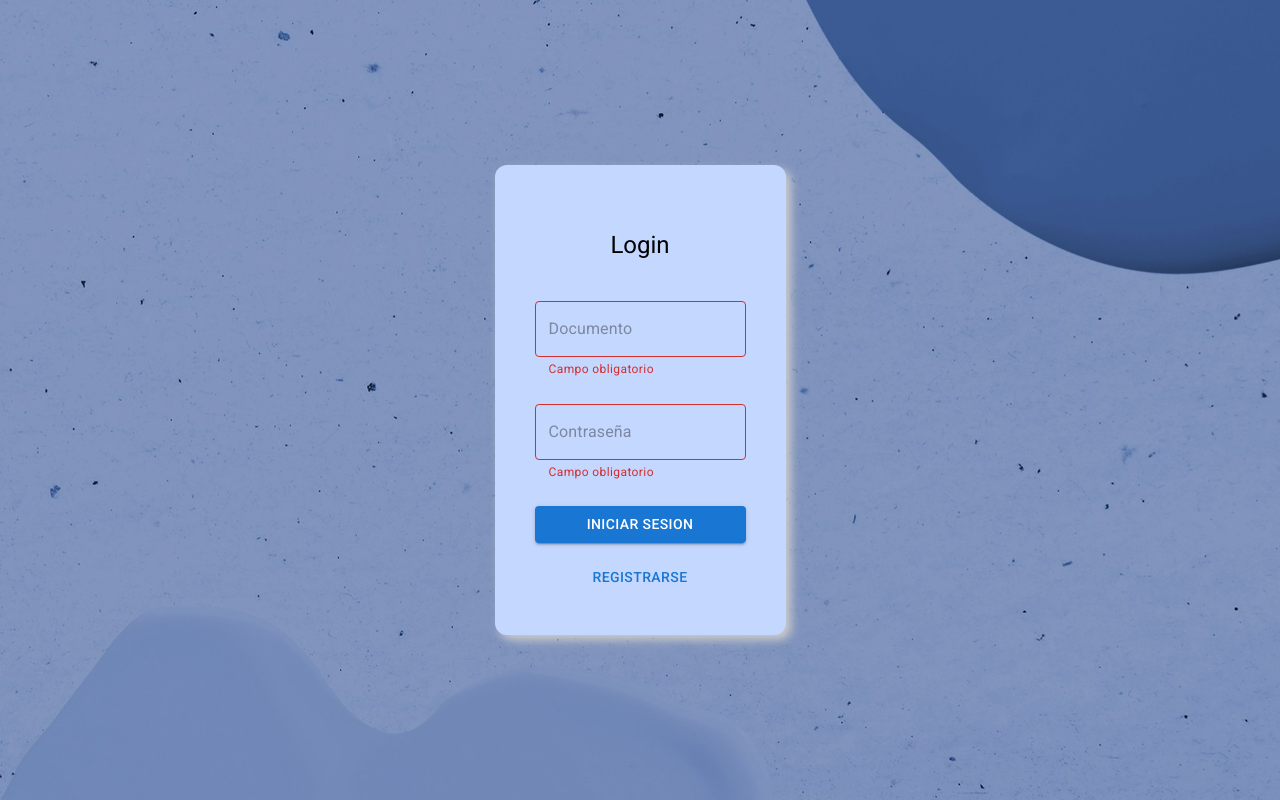
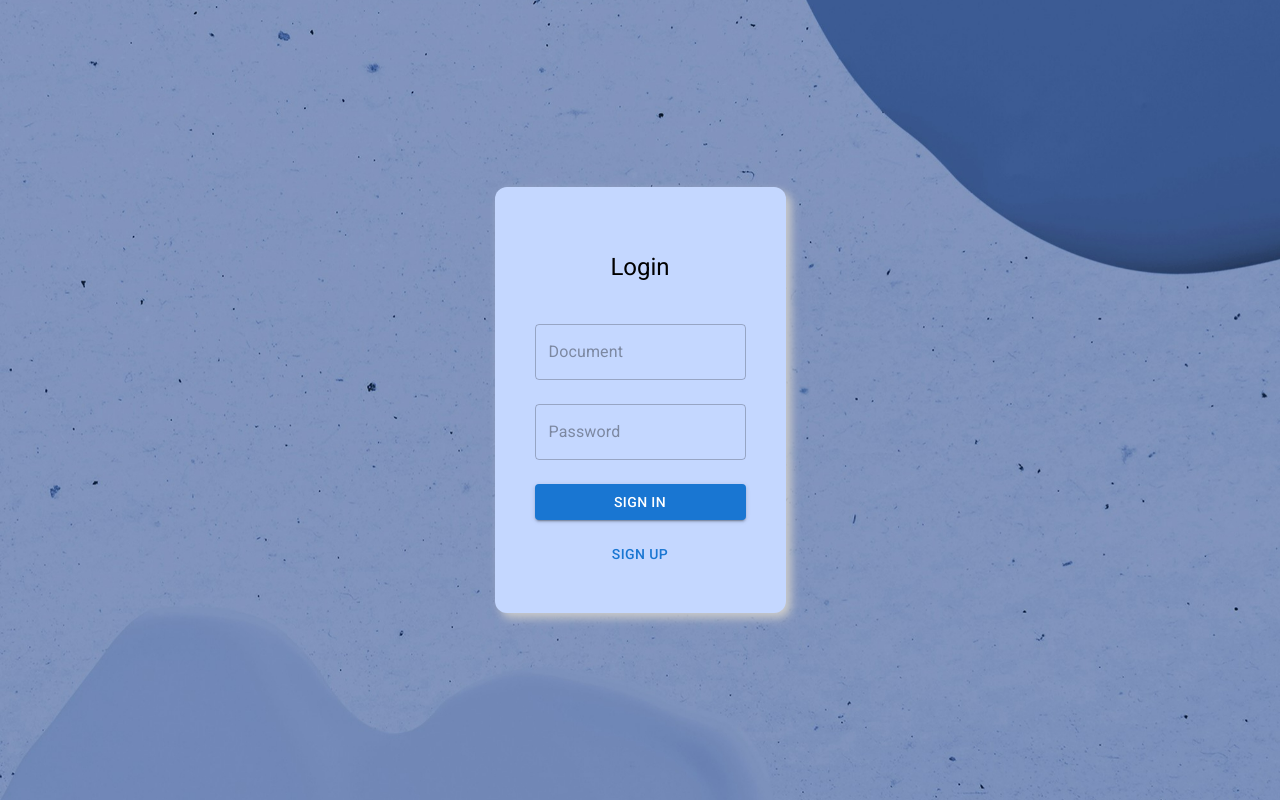
Before and after one commit to celeste2325/Condo-Complaints-Front-end-Application, a React (Create React App) app: page /create-complaint in a window 1280 px wide. Built offline with nearby package versions, Linux system fonts and the light colour scheme.

Commit message:
refactor: separate Sign Up and Login components
- separate the Sign-Up component from the Login component for better modularity.
- Enhanced error messages.
- Updated codebase from Spanish to English.

```diff
--- a/src/App.js
+++ b/src/App.js
@@ -9,6 +9,7 @@ import Persona from './components/Persona';
 import {Logout} from './components/Logout';
 import {AuthProvider} from './components/auth'
 import {CrearEdificio} from './components/CrearEdificio'
+import {SignUp} from "./components/SignUp";
 
 function App() {
     return (
@@ -17,6 +18,8 @@ function App() {
                 <Routes>
                     <Route path="/" element={<Login/>}/>
                     <Route path="/home" element={<Home/>}/>
+                    <Route path="/signUp" element={<SignUp/>}/>
+                    <Route path="/login" element={<Login/>}/>
                     <Route path="/create-complaint" element={< CreateComplaint/>}/>
                     <Route path="/consultar-reclamos" element={<Reclamo/>}/>
                     <Route path="/administrar-edificios" element={<Edificio/>}/>
--- a/src/components/Login.js
+++ b/src/components/Login.js
@@ -1,7 +1,7 @@
 import React, {useState} from 'react'
 import {Box, Button, TextField, Typography} from '@mui/material';
 import {makeStyles} from '@mui/styles';
-import {getIncioDeSesion, getPersonByDocument, registro} from '../services/serviceLogin'
+import {getIncioDeSesion} from '../services/serviceLogin'
 import fondo from '../assets/images/fondoLogin.jpg'
 import {useNavigate} from 'react-router-dom';
 import {useAuth} from './auth'
@@ -17,128 +17,55 @@ const useStyles = makeStyles(theme => ({
         justifyContent: 'center',
         alignItems: 'center'
     },
-    formulario: {
+    form: {
         backgroundColor: '#C4D7FF'
     }
-
 }))
 
 export const Login = () => {
-
+    const auth = useAuth();
+    const navigate = useNavigate();
     const classes = useStyles();
-
-    const auth = useAuth();
-    const [isRegistro, setIsRegistro] = useState(false);
-    const [inpust, setInpust] = useState({
-        documento: '',
-        contrasenia: ''
+    const [loginData, setLoginData] = useState({
+        document: '',
+        password: ''
     });
-    const [personaValida, setPersonaValida] = useState(false)
-    const [leyendaErrorDocumento, setLeyendaErrorDocumento] = useState('Campo obligatorio')
-    const [errorDocumento, setErrorDocumento] = useState(true)
-    const [errorContrasenia, setErrorContrasenia] = useState(true)
-    const [leyendaErrorContrasenia, setLeyendaErrorContrasenia] = useState('Campo obligatorio')
+    const [errorMessage, setErrorMessage] = useState('')
 
     const handleChange = (e) => {
-        setInpust((prevState) => ({
+        setLoginData((prevState) => ({
             ...prevState,
             [e.target.name]: e.target.value
 
         }))
-        validarCampos(e);
-    }
-    const validarCampos = (e) => {
-        if (e.target.name === 'contrasenia' && e.target.value === '') {
-            setErrorContrasenia(true);
-            setLeyendaErrorContrasenia('El campo es obligatorio');
-        } else if (e.target.name === 'contrasenia' && e.target.value) {
-            setErrorContrasenia(false);
-            setLeyendaErrorContrasenia('');
-        } else if (e.target.name === 'documento' && e.target.value === '') {
-            setErrorDocumento(true);
-            setLeyendaErrorDocumento('El campo es obligatorio');
-        } else {
-            setErrorDocumento(false);
-            setLeyendaErrorDocumento('');
-        }
+        setErrorMessage('');
     }
 
     const handleSubmit = (e) => {
         e.preventDefault();
-        if (isRegistro) {
-            registrarse()
-        } else {
-            iniciarSesion();
-        }
+        sign_in();
     };
 
-    const validarDocumento = async () => {
-        const documentoValido = await getPersonByDocument(inpust.documento);
-
-        if (documentoValido.ok && isRegistro) {
-            setPersonaValida(true);
-            setErrorDocumento(false);
-
-        } else if (inpust.documento !== '') {
-            const respuesta = await documentoValido.text();
-            setErrorDocumento(true);
-            setLeyendaErrorDocumento(respuesta);
-            setErrorContrasenia(true);
-            setLeyendaErrorContrasenia('El campo es obligatorio');
-        }
-    }
-    const navigate = useNavigate();
-
-    const iniciarSesion = async () => {
-        const loginResponse = await getIncioDeSesion(inpust.documento, inpust.contrasenia);
-        const respuesta = await loginResponse.text();
+    const sign_in = async () => {
+        const loginResponse = await getIncioDeSesion(loginData.document, loginData.password);
         if (loginResponse.ok) {
-            auth.login(inpust.documento, inpust.contrasenia);
+            const response = await loginResponse.text();
+            auth.login(loginData.document, loginData.password);
             navigate('/home');
-        } else if (!loginResponse.ok && inpust.documento !== '' && inpust.contrasenia !== '') {
-            setErrorDocumento(true);
-            setErrorContrasenia(true);
-            setLeyendaErrorContrasenia(respuesta);
-            setLeyendaErrorDocumento(respuesta);
+        } else {
+            setErrorMessage('Incorrect document or password');
         }
     }
 
-    const registrarse = async () => {
-        const registroResponse = await registro(inpust.documento, inpust.contrasenia)
-        if (registroResponse.ok && inpust.documento !== '' && inpust.contrasenia !== '') {
-            auth.login(inpust.documento, inpust.contrasenia);
-            navigate('/home');
-        } else if (!registroResponse.ok) {
-            const respuesta = await registroResponse.text();
-            setErrorDocumento(true);
-            setLeyendaErrorDocumento(respuesta);
-            setPersonaValida(false);
-            setInpust({
-                contrasenia: ''
-            });
-        }
-
-    }
-
-    const resetState = () => {
-        setIsRegistro(!isRegistro);
-        setInpust({
-            documento: '',
-            contrasenia: ''
-        });
-        setPersonaValida(false);
-        setErrorDocumento(true);
-        setLeyendaErrorDocumento('El campo es obligatorio');
-        setErrorContrasenia(true);
-        setLeyendaErrorContrasenia('El campo es obligatorio');
-
+    const navigateSignUp = () => {
+        navigate('/signUp');
     }
 
     return (
         <div className={classes.root}>
             <form onSubmit={handleSubmit}>
                 <Box
-                    className={classes.formulario}
+                    className={classes.form}
                     display="flex"
                     flexDirection={"column"}
                     maxWidth={300}
@@ -157,52 +84,41 @@ export const Login = () => {
                     <Typography
                         variant='h5'
                         padding={3}>
-                        {!isRegistro ? 'Login' : 'Registrarse'}
+                        Login
                     </Typography>
 
                     <TextField
-                        error={errorDocumento}
-                        helperText={leyendaErrorDocumento}
-
-
-                        name='documento'
-                        value={inpust.documento}
+                        error={errorMessage != ''}
+                        helperText={errorMessage}
+                        required={true}
+                        name="document"
+                        value={loginData.document}
                         onChange={handleChange}
                         margin='normal'
                         type={'text'}
                         variant='outlined'
-                        placeholder='Documento'
+                        placeholder='Document'
                         fullWidth
                     />
 
-                    {isRegistro && <Button
-                        onClick={validarDocumento}
-                        fullWidth sx={{marginTop: 2, marginBottom: 1}} variant='contained' color='secondary'>
-                        Validar documento </Button>}
-
-                    {(personaValida || !isRegistro) &&
                     <TextField
-                            error={errorContrasenia}
-                            helperText={leyendaErrorContrasenia}
-
-                            name='contrasenia'
-                            value={inpust.contrasenia}
+                        error={errorMessage != ''}
+                        helperText={errorMessage}
+                        required={true}
+                        name='password'
+                        value={loginData.password}
                         onChange={handleChange}
                         margin='normal'
                         type={'password'}
-                            variant='outlined' placeholder='Contraseña'
+                        variant='outlined' placeholder='Password'
                         fullWidth/>
-                    }
 
-                    {(personaValida || !isRegistro) &&
                     <Button
-
                         type='submit' fullWidth sx={{marginTop: 2}} variant='contained'
-                            color='primary'>{!isRegistro ? 'Iniciar sesion' : 'Registrarse'}</Button>
-                    }
+                        color='primary'>SIGN IN</Button>
                     <Button
-                        onClick={resetState}
-                        sx={{marginTop: 2}}>{isRegistro ? 'Iniciar sesion' : 'Registrarse'}</Button>
+                        onClick={navigateSignUp}
+                        sx={{marginTop: 2}}>SIGN UP</Button>
                 </Box>
             </form>
         </div>
--- /dev/null
+++ b/src/components/SignUp.js
@@ -0,0 +1,154 @@
+import React, {useState} from 'react'
+import {Box, Button, TextField, Typography} from "@mui/material";
+import {makeStyles} from "@mui/styles";
+import fondo from "../assets/images/fondoLogin.jpg";
+import {getPersonByDocument, registro} from "../services/serviceLogin";
+import {useAuth} from "./auth";
+import {useNavigate} from "react-router-dom";
+
+export function SignUp() {
+    const auth = useAuth();
+    const navigate = useNavigate();
+    const [signUpData, setSignUpData] = useState({
+        document: '',
+        password: ''
+    });
+    const [isValidResident, setIsValidResident] = useState(false)
+    const [errorMessage, setErrorMessage] = useState('')
+    const useStyles = makeStyles(theme => ({
+        root: {
+            backgroundImage: `url(${fondo})`,
+            backgroundRepeat: 'no-repeat',
+            backgroundSize: 'cover',
+            backgroundPosition: 'center',
+            height: '100vh',
+            display: 'flex',
+            justifyContent: 'center',
+            alignItems: 'center'
+        },
+        form: {
+            backgroundColor: '#C4D7FF'
+        }
+
+    }))
+    const classes = useStyles();
+
+    const handleSubmit = (e) => {
+        e.preventDefault();
+        sign_up()
+    };
+
+    const handleChange = (e) => {
+        setSignUpData((prevState) => ({
+            ...prevState,
+            [e.target.name]: e.target.value
+
+        }))
+        setErrorMessage('');
+    }
+
+    const validateResidentDocument = async () => {
+        const resident = await getPersonByDocument(signUpData.document);
+        if (resident.ok) {
+            const response = await resident.json();
+            if (response.contrasenia != null) {
+                setErrorMessage('Account with this document exists.');
+            } else {
+                setIsValidResident(true);
+            }
+        } else {
+            setErrorMessage('Invalid document for resident.');
+        }
+
+    }
+
+    const sign_up = async () => {
+        const response = await registro(signUpData.document, signUpData.password)
+        if (response.ok) {
+            auth.login(signUpData.document, signUpData.password);
+            navigate('/home');
+        }
+    }
+    const navigateSignIn = () => {
+        navigate('/login');
+    }
+
+    return (
+        <div className={classes.root}>
+            <form onSubmit={handleSubmit}>
+                <Box
+                    className={classes.form}
+                    display="flex"
+                    flexDirection={"column"}
+                    maxWidth={300}
+                    alignItems="center"
+                    justifyContent={"center"}
+                    margin='10px'
+                    padding={5}
+                    borderRadius={3}
+                    boxShadow={'5px 5px 10px #ccc'}
+                    sx={{
+                        ':hover': {
+                            boxShadow: '10px 10px 20px #ccc'
+                        }
+                    }}
+                >
+                    <Typography
+                        variant='h5'
+                        padding={3}>
+                        Sign up
+                    </Typography>
+
+                    <TextField
+                        disabled={isValidResident}
+                        helperText={errorMessage}
+                        required={true}
+                        name="document"
+                        value={signUpData.document}
+                        onChange={handleChange}
+                        margin='normal'
+                        type={'text'}
+                        variant='outlined'
+                        placeholder='Document'
+                        fullWidth
+                        error={errorMessage != ''}
+                    />
+
+                    <Button
+                        onClick={validateResidentDocument}
+                        disabled={signUpData.document == '' || isValidResident}
+                        fullWidth sx={{marginTop: 2, marginBottom: 1}} variant='contained' color='secondary'>
+                        Validate Resident
+                    </Button>
+
+                    {isValidResident &&
+                        <TextField
+                            required={true}
+                            name='password'
+                            value={signUpData.password}
+                            onChange={handleChange}
+                            margin='normal'
+                            type={'password'}
+                            variant='outlined' placeholder='Password'
+                            fullWidth/>
+                    }
+
+                    {isValidResident && <Button
+                        type='submit'
+                        fullWidth sx={{marginTop: 2}}
+                        variant='contained'
+                        color='primary'>
+                        Sign up
+                    </Button>
+                    }
+
+                    <Button
+                        onClick={navigateSignIn}
+                        sx={{marginTop: 2}}>
+                        SIGN IN
+                    </Button>
+                </Box>
+            </form>
+        </div>
+    )
+}
```
Lines whose indentation alone changed are shown as unchanged.
